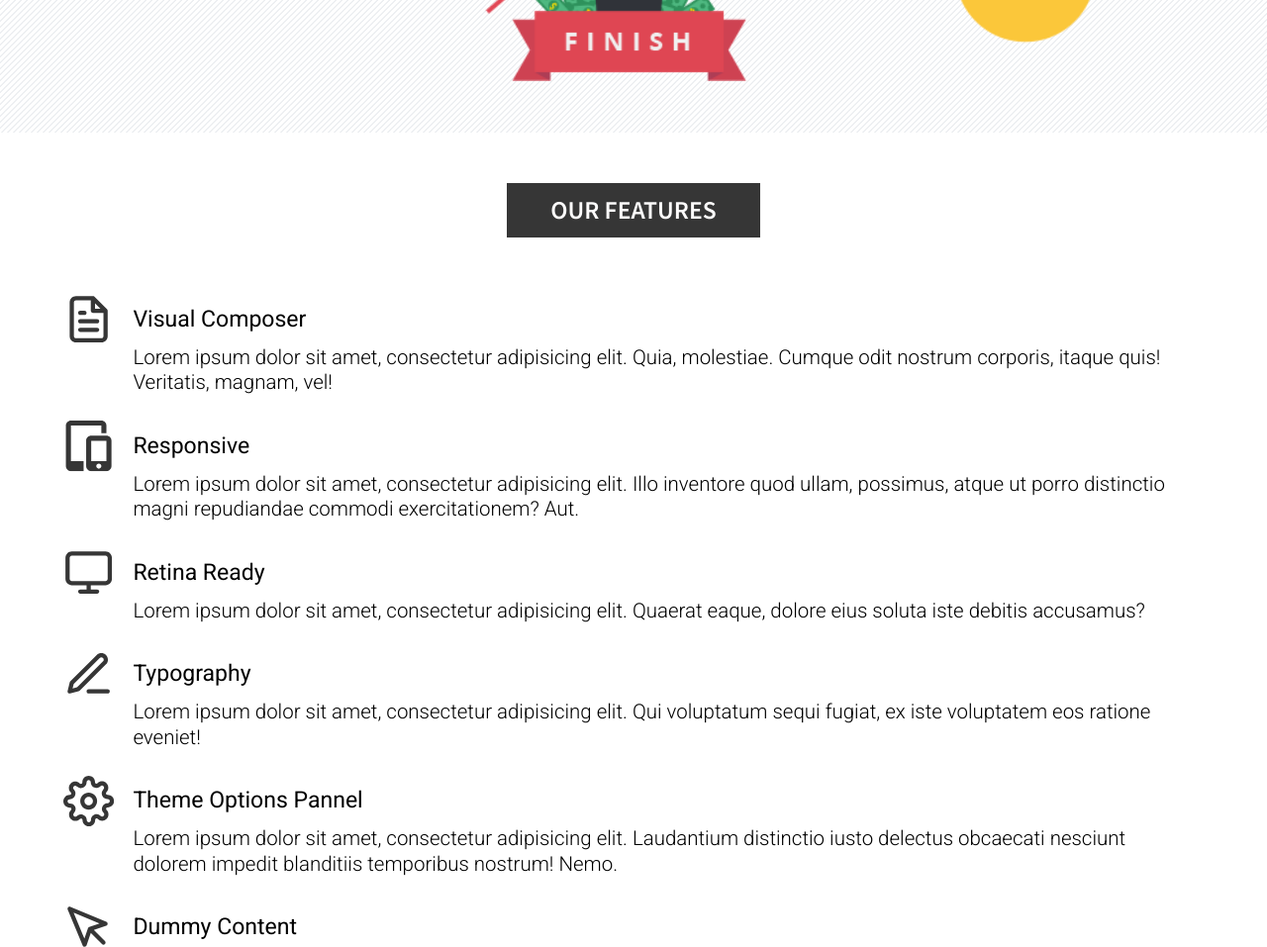
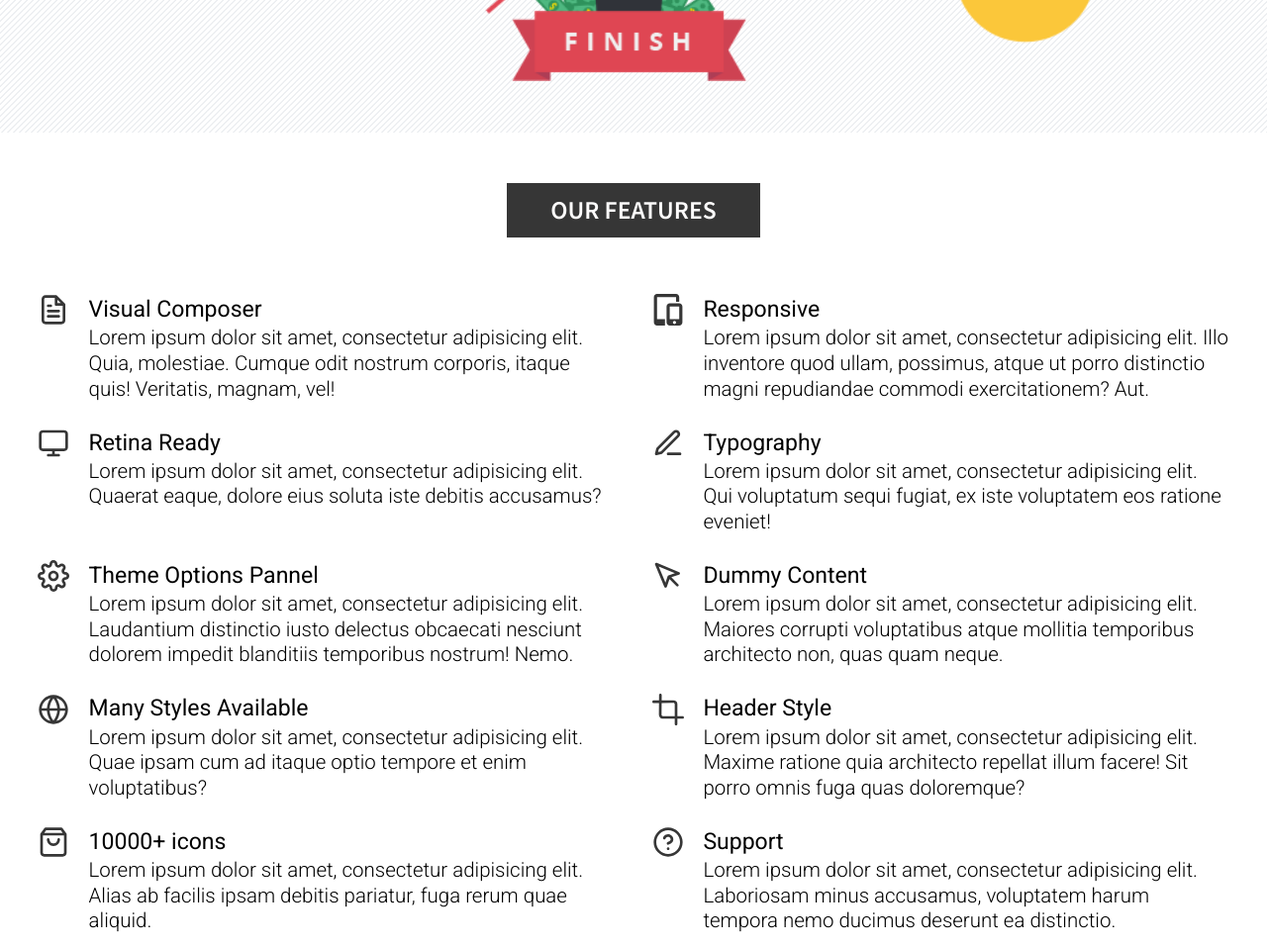
Before and after one commit to wdwiii/unique-tech, a website: page index.html in a window 1280 px wide. Shown: the part 3880-4837 px from the top of the page at 99% size. Drawn offline with nearby package versions, Linux system fonts and the light colour scheme; files that its build step writes are made by us from their sources.

Commit message:
Modify grid template for features with media query
-Decrease size of feature icon

```diff
--- a/sass/layout/_features.scss
+++ b/sass/layout/_features.scss
@@ -1,8 +1,18 @@
 .features {
     display: grid;
-        grid-template-columns: 5rem [features-start] 1fr [features-end] 5rem;
+        grid-template-columns: [features-start] 1fr [features-end];
         grid-row-gap: 2rem;
-        @extend .section-padding;
+    padding: 4rem 3rem;
+
+        @media only screen and (min-width: $bp-tablet-sm) {
+                grid-column-gap: 3rem;
+                grid-template-columns: [features-start] repeat(auto-fit, [col-start] minmax(25rem, 1fr) [col-end]) [features-end];
+            }
+
+            @media only screen and (min-width: $bp-tablet-lrg) {
+                grid-column-gap: 3rem;
+                grid-template-columns: [features-start] repeat(auto-fit, [col-start] minmax(30rem, 1fr) [col-end]) [features-end];
+            }
 
     .heading-2 {
         grid-column: features-start / features-end;
@@ -14,15 +24,13 @@
             grid-template-rows: repeat(2, min-content);
             grid-column-gap: 1.5rem;
         font-weight: 300;
-        grid-column: features-start / features-end;
-
 
 
         &__icon {
             grid-column: icon-start / icon-end;
             fill: $color-gray-dark;
-            height: 4rem;
-            width: 4rem;
+            height: 2.5rem;
+            width: 2.5rem;
         }
 
         &__title {
```
